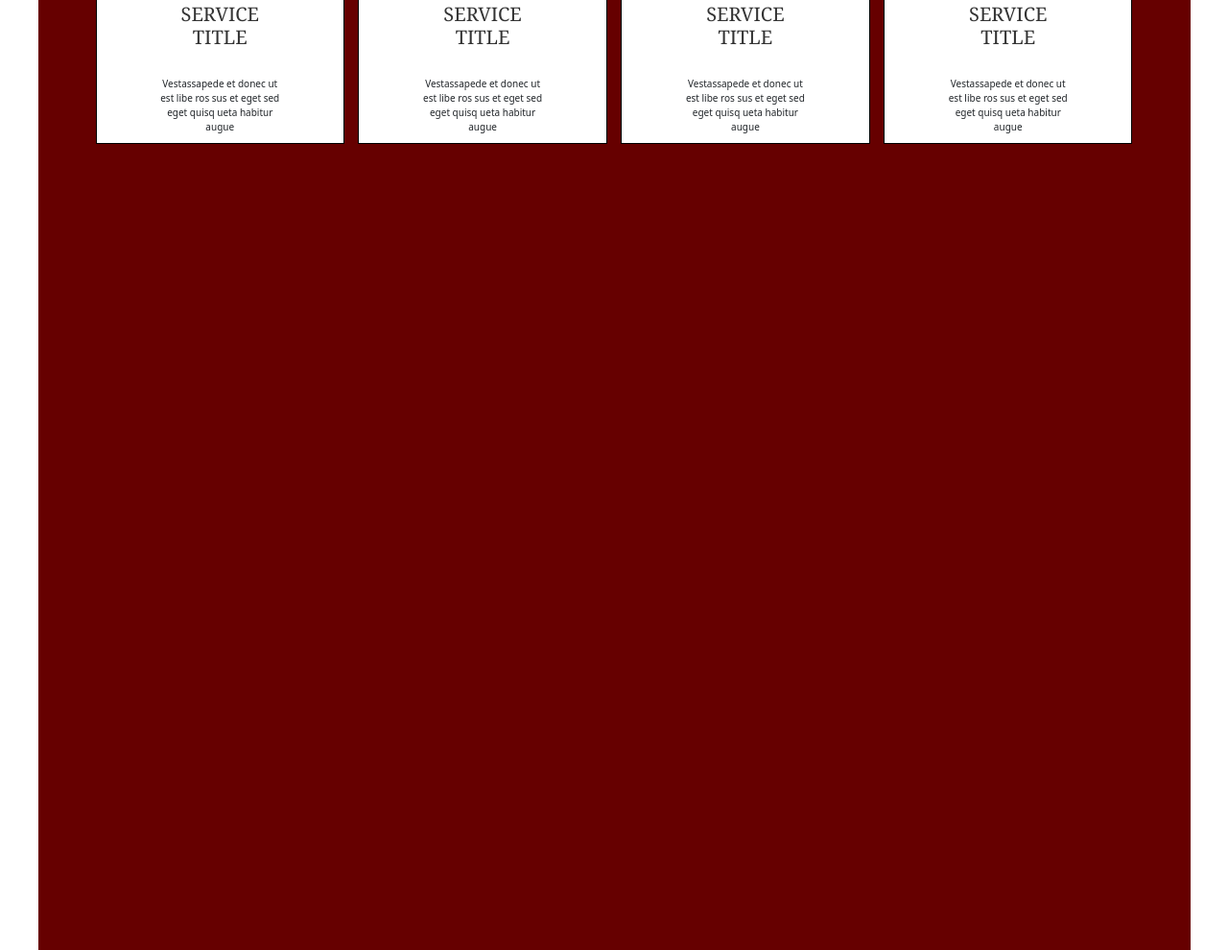
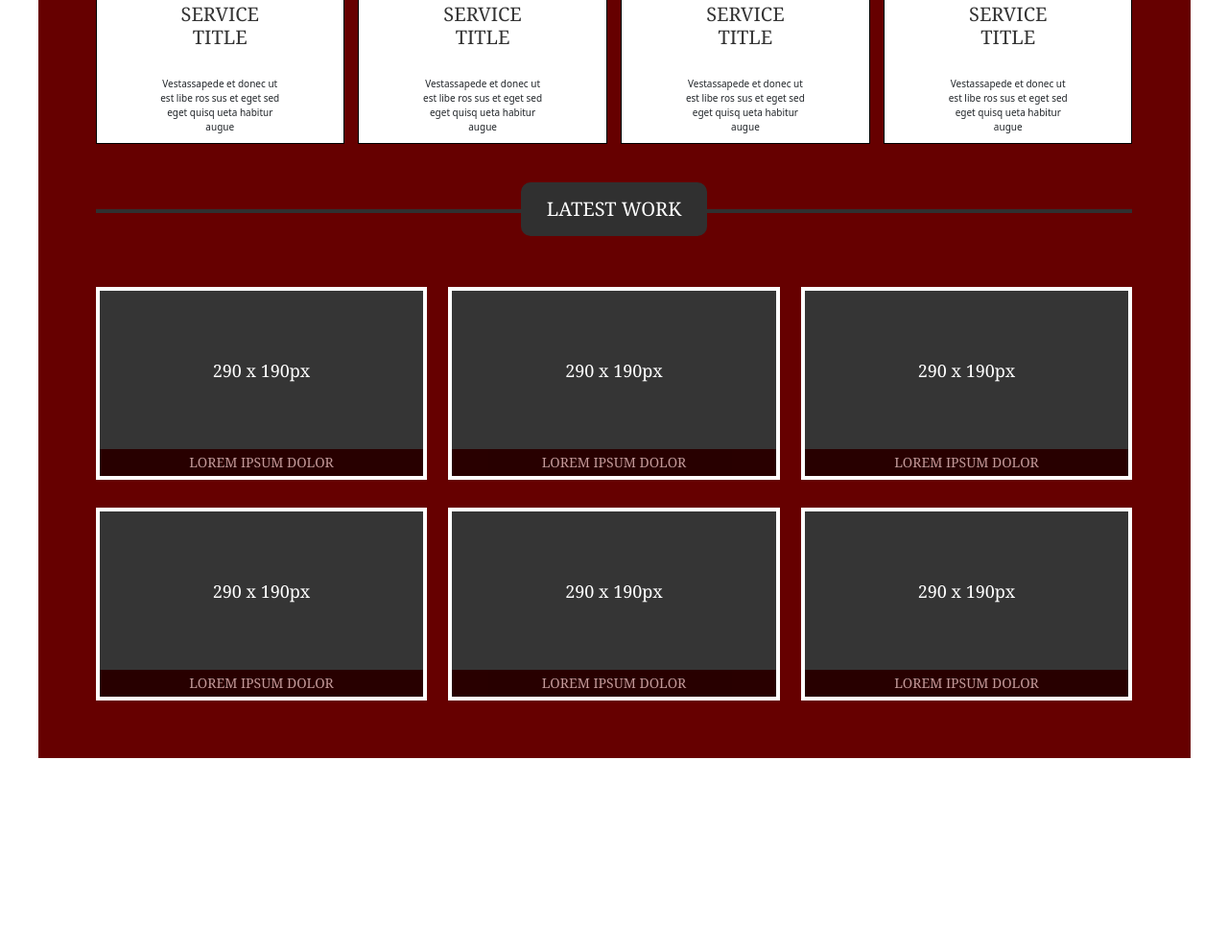
Before and after one commit to IvanShyvanau/TheModernList_3PSD, a website: page app/index.html in a window 1280 px wide. Shown: the part 837-1827 px from the top of the page at 96% size. After the commit the page ends 1627 px from the top, so only its background shows below. Drawn offline with nearby package versions, Linux system fonts and the light colour scheme.

Commit message:
create exampels

```diff
--- a/app/index.html
+++ b/app/index.html
@@ -84,9 +84,47 @@
           </div>
         </div>
       </section>
+      <section class="examples-title">
+        <div class="examples__title">
+          <div class="line"></div>
+          <h2 class="title">LATEST WORK</h2>
+        </div>
+      </section>
+      <section class="examples">
+        <div class="examples-container">
+          <div class="examples__block">
+            <div class="examples-image">290 x 190px</div>
+            <div class="examples-text">LOREM IPSUM DOLOR</div>
+          </div>
+          <div class="examples__block">
+            <div class="examples-image">290 x 190px</div>
+            <div class="examples-text">LOREM IPSUM DOLOR</div>
+          </div>
+          <div class="examples__block">
+            <div class="examples-image">290 x 190px</div>
+            <div class="examples-text">LOREM IPSUM DOLOR</div>
+          </div>
+          <div class="examples__block">
+            <div class="examples-image">290 x 190px</div>
+            <div class="examples-text">LOREM IPSUM DOLOR</div>
+          </div>
+          <div class="examples__block">
+            <div class="examples-image">290 x 190px</div>
+            <div class="examples-text">LOREM IPSUM DOLOR</div>
+          </div>
+          <div class="examples__block">
+            <div class="examples-image">290 x 190px</div>
+            <div class="examples-text">LOREM IPSUM DOLOR</div>
+          </div>
+        </div>
+      </section>
     </div>
     <script src="js/main.min.js"></script>
 
   <script src="https://cdn.jsdelivr.net/npm/bootstrap@5.0.0/dist/js/bootstrap.bundle.min.js" integrity="sha384-p34f1UUtsS3wqzfto5wAAmdvj+osOnFyQFpp4Ua3gs/ZVWx6oOypYoCJhGGScy+8" crossorigin="anonymous"></script>
 </body>
 </html>
+<!--<div class="examples__block">
+  <div class="examples-image"></div>
+  <div class="examples-text">LOREM IPSUM DOLOR</div>
+</div>-->
--- /dev/null
+++ b/app/scss/components/_example.scss
@@ -0,0 +1,94 @@
+.examples-title{
+  width: 100%;
+  height: 120px;
+  background-color: #660000;
+  display: flex;
+  justify-content: center;
+}
+
+.examples__title{
+  width: 90%;
+  height: 100px;
+  display: flex;
+  position: relative;
+  padding-top: 40px;
+  justify-content: center;
+  flex-wrap: wrap;
+  align-items: center;
+}
+
+.line{
+  width: 100%;
+  height: 4px;
+  background-color: #303030;
+  position: absolute;
+  z-index: 1;
+  text-align: center;
+}
+
+.title{
+  color: #FFFFFF;
+  width: 18%;
+  padding: 16px 12px;
+  background-color: #303030;
+  border-radius: 10px;
+  display: flex;
+  justify-content: center;
+  position: absolute;
+  z-index: 2;
+}
+
+.examples{
+  width: 100%;
+  height: 520px;
+  background-color: #660000;
+}
+
+.examples-container{
+  width: 90%;
+  margin: auto;
+  display: flex;
+  justify-content: space-between;
+  flex-wrap: wrap;
+}
+
+.examples__block{
+  width: 32%;
+  height: 201px;
+  border: 4px solid #fff;
+  margin-top: 29px;
+  color: #fff;
+  &:hover{
+    background-color: #353535;
+    border: 4px solid $color-primary;
+  }
+  &:hover .examples-text{
+    display: none;
+  }
+}
+
+.examples-image{
+  width: 100%;
+  height: 165px;
+  background-color: #353535;
+  display: flex;
+  justify-content: center;
+  align-items: center;
+  @extend %font-prim;
+  @include font($height: 1.2rem, $size: 1.8rem, $weigh: normal);
+  color: #FFFFFF;
+
+}
+
+.examples-text{
+  width: 100%;
+  height: 28px;
+  background-color: #000;
+  opacity: 0.6;
+  @extend %font-prim;
+  @include font($height: 1.2rem, $size: 1.4rem, $weigh: normal);
+  display: flex;
+  align-items: center;
+  justify-content: center;
+  position: relative;
+}
--- a/app/scss/components/_header.scss
+++ b/app/scss/components/_header.scss
@@ -12,7 +12,6 @@
       bottom: 0;
       left: 0;
       height: 601px;
-
     }
   }
 
--- a/app/scss/components/_service.scss
+++ b/app/scss/components/_service.scss
@@ -1,6 +1,6 @@
 .servis{
   width: 100%;
-  height: 1579px;
+  height: 386px;
   background-color: #660000;
   display: flex;
   justify-content: center;
--- a/app/scss/style.scss
+++ b/app/scss/style.scss
@@ -11,6 +11,7 @@
 //components
 @import"components/_header";
 @import"components/_service";
+@import"components/_example";
 
 //layouts
 @import"layouts/_wrapper";
```
Also changed, not shown: app/css/style.min.css.
